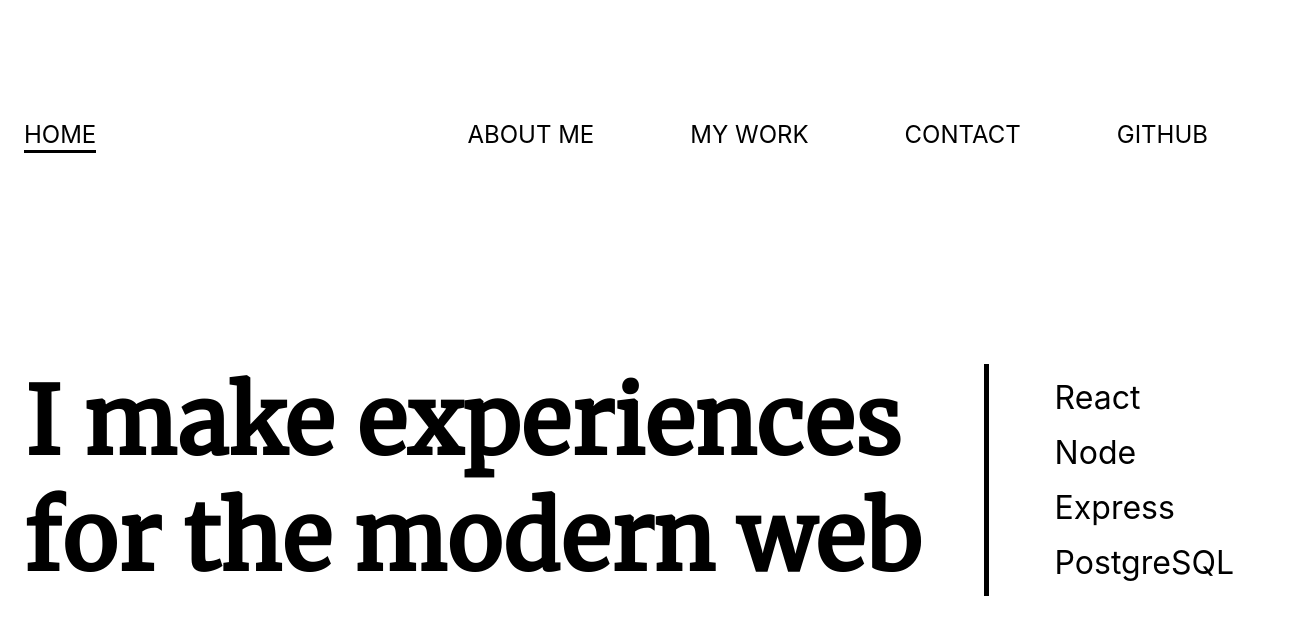
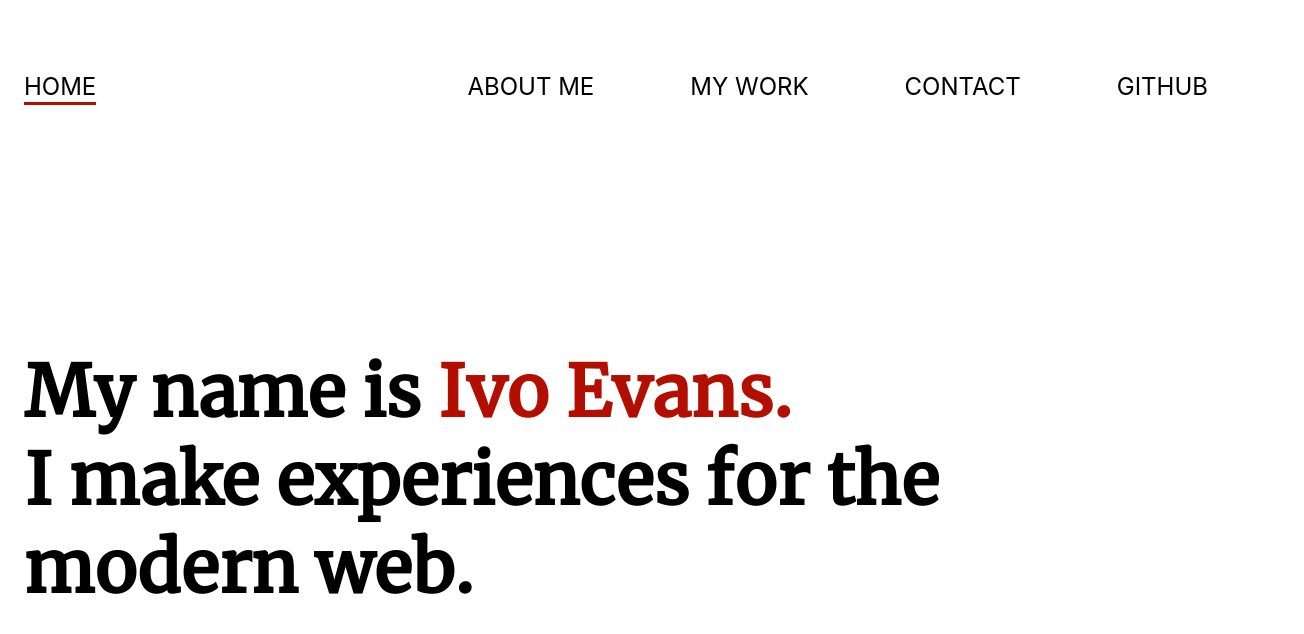
Before and after one commit to Ivo-Evans/Portfolio, a React (Create React App) app: page / in a window 1280 px wide. Shown: the top 634 px of the page, 1304 px wide, since content can reach past the window. Built offline with nearby package versions, Linux system fonts and the light colour scheme.

Commit message:
feat: style various elements - home, about, nav - edit home markup

```diff
--- a/src/components/Nav/Nav.css
+++ b/src/components/Nav/Nav.css
@@ -37,7 +37,7 @@
 }
 
 .page--white .nav a::before {
-  background-color: black;
+  background-color: #b30f00;
 }
 
 .page--black .nav a::before {
--- a/src/components/Nav/navDesktop/NavDesktop.css
+++ b/src/components/Nav/navDesktop/NavDesktop.css
@@ -1,5 +1,5 @@
 .nav--desktop {
-  padding-top: 4em;
+  padding: 2em 0;
   display: flex;
   justify-content: space-between;
 }
--- /dev/null
+++ b/src/components/pages/about/bio.css
@@ -0,0 +1,11 @@
+.bio p {
+  font-size: var(--standard-text-size);
+}
+
+.page--white .bio a {
+  color: black;
+}
+
+.page--black .bio a {
+  color: white;
+}
--- a/src/components/pages/about/bio.js
+++ b/src/components/pages/about/bio.js
@@ -1,10 +1,11 @@
 import React from "react";
 import resume from "../../../resume.pdf";
+import "./bio.css";
 
 export default function Bio() {
   return (
     <div className="bio">
-      <h1>HI, MY NAME IS IVO.</h1>
+      <h1>HI,</h1>
       <p>
         I&apos;m a full-stack engineer looking for opportunities in London. I am
         a graduate of and mentor at the bootcamp Founders and Coders, and am
--- a/src/components/pages/home/home.css
+++ b/src/components/pages/home/home.css
@@ -1,33 +1,34 @@
 .central-banner {
   position: absolute;
-  /* bubbles up to body */
   top: 60vh;
-  /* Maybe nav could be defined in vh's too. Maybe I couldd do some subtraction with Sasss .... */
   transform: translateY(-50%);
-  /* maybe it looks better without transform translate y */
-  width: 100%;
-  display: grid;
-  grid-template-columns: repeat(4, 1fr);
-  grid-template-areas: "a a a b";
+  width: 75%;
 }
 
 .strapline {
-  grid-area: a;
   padding: 0;
   margin: 0;
 }
 
 .page--white .strapline {
   font-family: Merriweather, serif;
-  font-size: 7.25vw;
+  font-size: 5.5vw;
 }
 
 .page--black .strapline {
   font-family: Roboto, sans-serif;
-  font-size: 8vw;
+  font-size: 6vw;
 }
 
-.stack {
+.page--white .strapline__name {
+  color: #b30f00;
+}
+
+.page--black .strapline__name {
+  color: yellow;
+}
+
+/* .stack {
   grid-area: b;
   border-left: 5px solid;
   font-size: 4vh;
@@ -48,7 +49,7 @@
 .stack p {
   padding: 1vh 0 1vh 5vh;
   margin: 0;
-}
+} */
 
 /* .stack {
     max-width: 20%;
--- a/src/components/pages/home/home.js
+++ b/src/components/pages/home/home.js
@@ -9,13 +9,17 @@ export default function Home({ classInjection }) {
     <div className={classInjection}>
       <Nav />
       <div className="central-banner">
-        <h1 className="strapline">I make experiences for the modern web</h1>
-        <div className="stack">
+        <h1 className="strapline">
+          My name is <span className="strapline__name">Ivo Evans.
+          </span> <br />{" "}
+          I make experiences for the modern web.
+        </h1>
+        {/* <div className="stack">
           <p>React</p>
           <p>Node</p>
           <p>Express</p>
           <p>PostgreSQL</p>
-        </div>
+        </div> */}
       </div>
     </div>
   );
--- a/src/index.css
+++ b/src/index.css
@@ -8,6 +8,7 @@ body {
   --contact__name-size: 3vw;
   --contact__number-size: 5vw;
   --contact__email-size: 2vw;
+  --standard-text-size: 1.175em;
 }
 
 code {
```
